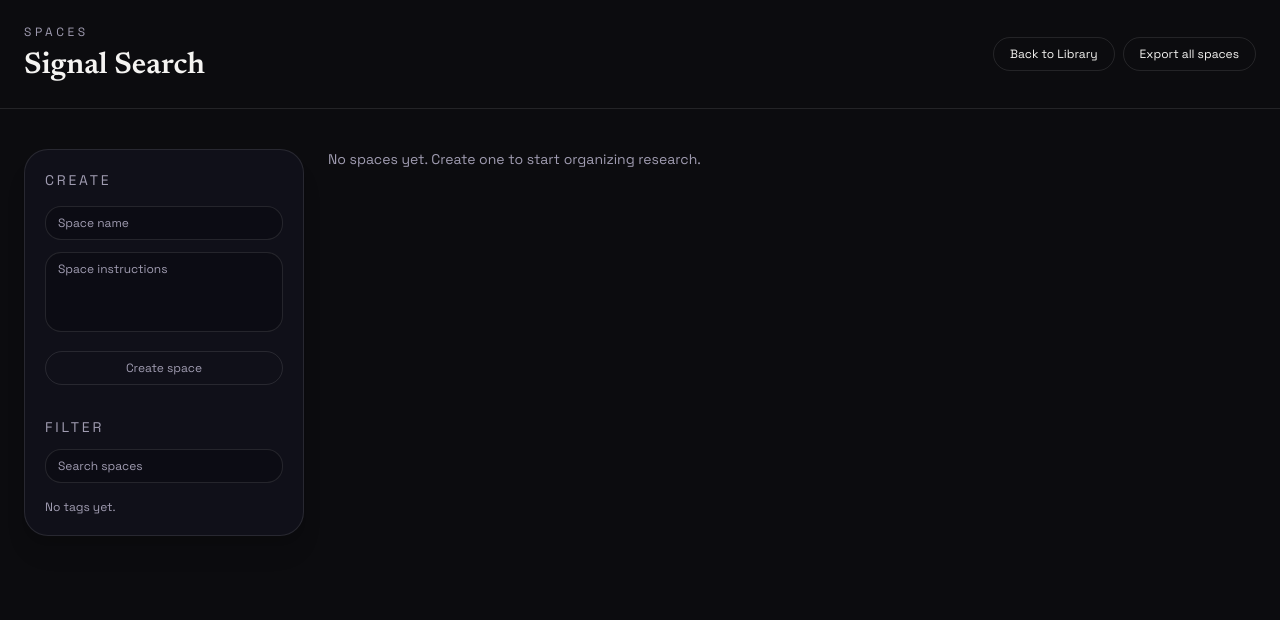
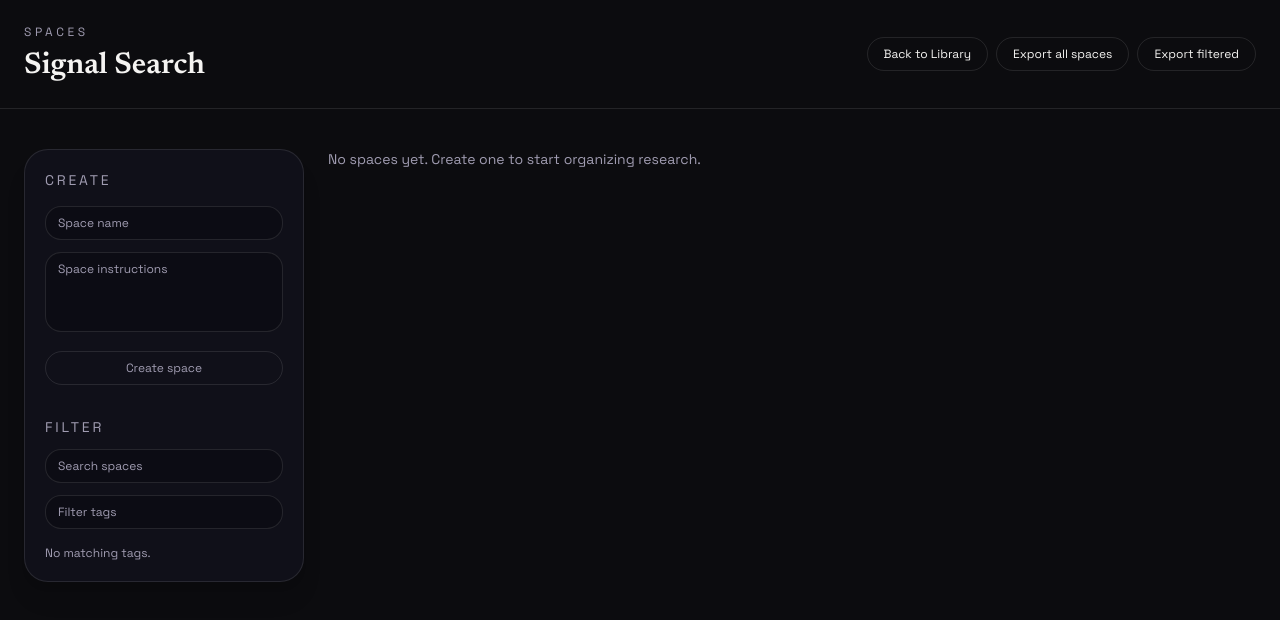
Before and after one commit to sarveshkapre/chat_with_llm, a Next.js app: page /spaces in a window 1280 px wide. Shown: the top 620 px of the page. Built offline with nearby package versions, Linux system fonts and the light colour scheme.

Commit message:
feat(spaces): add tag search and filtered export

```diff
--- a/src/components/spaces-view.tsx
+++ b/src/components/spaces-view.tsx
@@ -70,6 +70,7 @@ export default function SpacesView() {
   const [instructions, setInstructions] = useState("");
   const [search, setSearch] = useState("");
   const [tagFilter, setTagFilter] = useState("");
+  const [tagQuery, setTagQuery] = useState("");
   const [notice, setNotice] = useState<string | null>(null);
 
   useEffect(() => {
@@ -113,6 +114,14 @@ export default function SpacesView() {
       .map(([tag, count]) => ({ tag, count }))
       .sort((a, b) => b.count - a.count || a.tag.localeCompare(b.tag));
   }, [spaces, spaceTags]);
+
+  const filteredTagOptions = useMemo(() => {
+    if (!tagQuery.trim()) return tagOptions;
+    const normalized = tagQuery.trim().toLowerCase();
+    return tagOptions.filter((option) =>
+      option.tag.toLowerCase().includes(normalized)
+    );
+  }, [tagOptions, tagQuery]);
 
   const summaries = useMemo(() => {
     const filtered = spaces.filter((space) => {
@@ -239,13 +248,24 @@ export default function SpacesView() {
   }
 
   function exportAllSpaces() {
+    return exportSpacesData(spaces, "signal-spaces");
+  }
+
+  function exportFilteredSpaces() {
+    return exportSpacesData(summaries, "signal-spaces-filtered");
+  }
+
+  function exportSpacesData(
+    list: { id: string; name: string; instructions: string; createdAt: string }[],
+    filePrefix: string
+  ) {
     const lines: string[] = [
       "# Signal Search Spaces Export",
       "",
-      `Total spaces: ${spaces.length}`,
+      `Total spaces: ${list.length}`,
       "",
       "## Spaces",
-      ...spaces.map((space, index) => {
+      ...list.map((space, index) => {
         const spaceThreads = threads.filter(
           (thread) => thread.spaceId === space.id
         );
@@ -265,7 +285,7 @@ export default function SpacesView() {
     const url = URL.createObjectURL(blob);
     const anchor = document.createElement("a");
     anchor.href = url;
-    anchor.download = `signal-spaces-${Date.now()}.md`;
+    anchor.download = `${filePrefix}-${Date.now()}.md`;
     anchor.click();
     URL.revokeObjectURL(url);
   }
@@ -291,6 +311,12 @@ export default function SpacesView() {
             className="rounded-full border border-white/10 px-4 py-2 text-xs text-signal-text"
           >
             Export all spaces
+          </button>
+          <button
+            onClick={exportFilteredSpaces}
+            className="rounded-full border border-white/10 px-4 py-2 text-xs text-signal-text"
+          >
+            Export filtered
           </button>
         </div>
       </header>
@@ -329,13 +355,19 @@ export default function SpacesView() {
               placeholder="Search spaces"
               className="mt-3 w-full rounded-2xl border border-white/10 bg-black/20 px-3 py-2 text-xs text-signal-text outline-none placeholder:text-signal-muted"
             />
+            <input
+              value={tagQuery}
+              onChange={(event) => setTagQuery(event.target.value)}
+              placeholder="Filter tags"
+              className="mt-3 w-full rounded-2xl border border-white/10 bg-black/20 px-3 py-2 text-xs text-signal-text outline-none placeholder:text-signal-muted"
+            />
             <div className="mt-4 flex flex-wrap gap-2">
-              {tagOptions.length === 0 ? (
+              {filteredTagOptions.length === 0 ? (
                 <span className="text-xs text-signal-muted">
-                  No tags yet.
+                  No matching tags.
                 </span>
               ) : (
-                tagOptions.map(({ tag, count }) => (
+                filteredTagOptions.map(({ tag, count }) => (
                   <button
                     key={tag}
                     onClick={() =>
```
Also changed, not shown: 1 other file (tests, documents, lock files or other folders).
